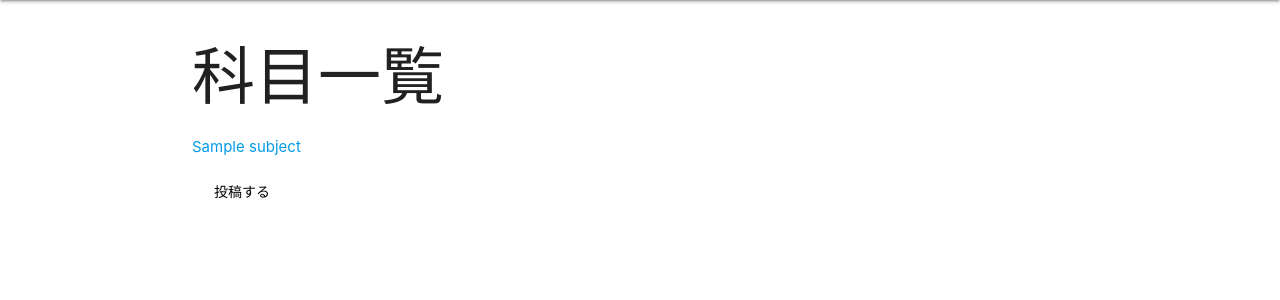
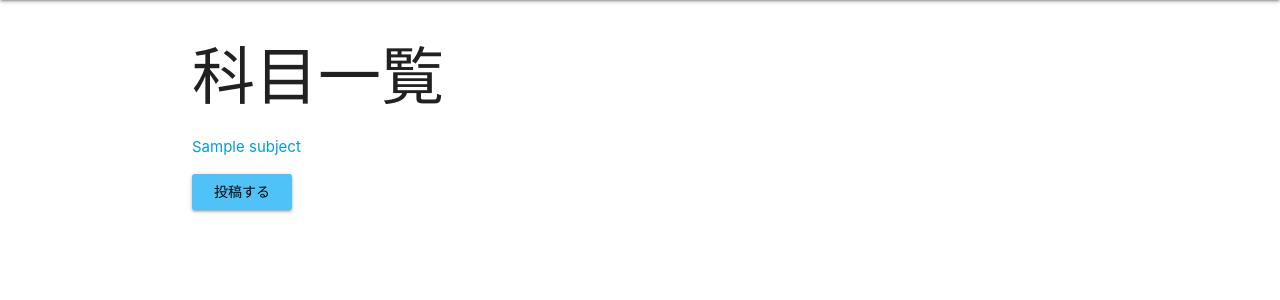
Before and after one commit to black315/uoa_eval, a Rails app: page /subjects/index in a window 1280 px wide. Shown: the part 64-364 px from the top of the page. Run offline with Rails 7, Linux system fonts and the light colour scheme; tables that the repository leaves empty hold one stand-in row (values such as "Sample post"); style sheets or scripts are compiled from the project's sources; some libraries are stand-ins or nearby versions.

Commit message:
change button color

```diff
--- a/app/views/subjects/index.html.erb
+++ b/app/views/subjects/index.html.erb
@@ -5,11 +5,11 @@
   <% end %>
 </ul>
 <div>
-  <input type="button" id="new-subject" class="waves-effect waves-teal btn-flat" value="投稿する" />
+  <input type="button" id="new-subject" class="waves-effect waves-light btn light-blue lighten-2" value="投稿する" />
   <div class="new-subject-form" style="display: none">
   <%= form_for @newSubject, :url => {:action => 'create'} do |f| %>
     <%= f.text_field :name %>
-    <%= f.submit "科目追加", :class => "waves-effect waves-light btn-small" %>
+    <%= f.submit "科目追加", :class => "waves-effect waves-light btn light-blue lighten-2" %>
   <% end %>
   </div>
 </div>
--- a/app/views/subjects/show.html.erb
+++ b/app/views/subjects/show.html.erb
@@ -8,7 +8,7 @@
   <div>評価　<%= post.rate %></div>
 <% end %>
 <div>
-  <input type="button" id="new-post" class="waves-effect waves-teal btn-flat" value="投稿する" />
+  <input type="button" id="new-post" class="waves-effect waves-light btn light-blue lighten-2"" value="投稿する" />
   <div class="new-post-form" style="display: none">
   <%= form_for @newPost, :url => post_create_path do |f| %>
     <label>内容</label>
@@ -24,7 +24,7 @@
       <label>評価</label>
     </div>
     <%= f.hidden_field :subject_id %>
-    <%= f.submit "投稿", :class => "waves-effect waves-light btn-small" %>
+    <%= f.submit "投稿", :class => "waves-effect waves-light btn light-blue lighten-2" %>
   <% end %>
   </div>
 </div>
```
